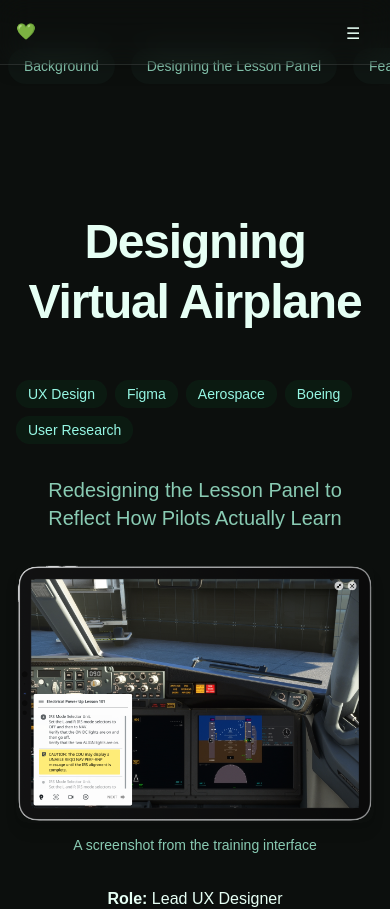
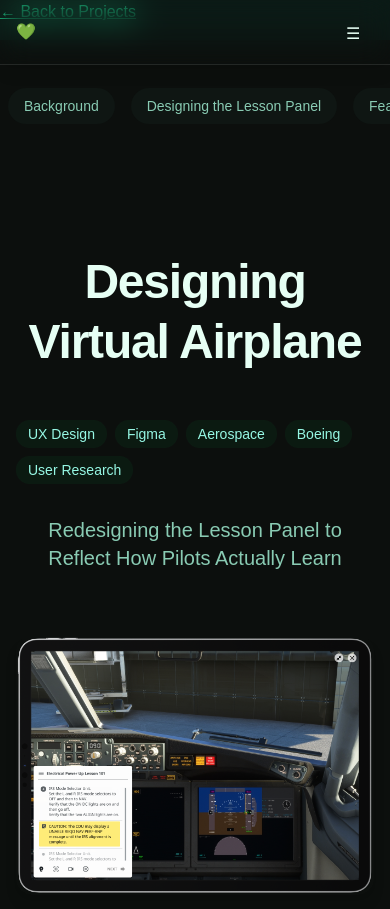
Before and after one commit to jordonaut/firstreactportfolio, a React (Vite) app: page /projects/virtual-airplane in a window 390 px wide. Shown: the top 909 px of the page. Built offline with nearby package versions, Linux system fonts and the light colour scheme.

Commit message:
First push of the day, adding updated stylings for the hero section.

```diff
--- a/src/components/caseStudies/VirtualAirplane.jsx
+++ b/src/components/caseStudies/VirtualAirplane.jsx
@@ -45,11 +45,19 @@
 
   return (
     <motion.div
-      initial={{ opacity: 0, y: 40 }}
-      animate={{ opacity: 1, y: 0 }}
-      exit={{ opacity: 0, y: -30 }}
-      transition={transition}
+      initial={{ opacity: 0, scale: 0.95 }}
+      animate={{ opacity: 1, scale: 1 }}
+      exit={{ opacity: 0, scale: 0.95 }}
+
     >
+        <button
+      onClick={() => navigate(-1)}
+      className="md:hidden text-[var(--color-accent)] underline mb-4"
+    >
+      ← Back to Projects
+    </button>
+
+
       <CaseStudyLayout>
         <motion.div layoutId={`card-${thisCase.slug}`}>
           <HeroSection
--- a/src/components/ui/HeroSection.jsx
+++ b/src/components/ui/HeroSection.jsx
@@ -1,3 +1,4 @@
+// HeroSection.jsx
 import { motion } from 'framer-motion';
 import { TagList } from '../../components/TagList';
 
@@ -13,9 +14,9 @@
   tags = [],
 }) => {
   return (
-    <section className="w-full py-24 px-0 sm:px-0 text-[var(--color-text)]">
-      <div className="max-w-screen-xl mx-auto space-y-8 px-4">
-        {/* Title & Subtitle */}
+    <section className="w-full py-24 px-0 text-[var(--color-text)] bg-[var(--color-bg)]">
+      <div className="max-w-screen-2xl mx-auto px-4 space-y-16">
+        {/* Title, Tags, Subtitle */}
         <div className="text-center space-y-8">
           {title && (
             <motion.h1
@@ -44,12 +45,12 @@
 
         {/* Hero Image */}
         {image && (
-          <div className="w-full px-0">
+          <div className="w-full">
             <motion.img
               layoutId={`image-${slug}`}
               src={image}
               alt={alt}
-              className="w-full h-auto rounded-xl shadow-lg"
+              className="w-full h-auto rounded-2xl shadow-lg"
             />
             {caption && (
               <p className="text-sm mt-3 text-[var(--color-text-secondary)] text-center">
@@ -59,7 +60,7 @@
           </div>
         )}
 
-        {/* Role and Tools */}
+        {/* Role & Tools */}
         {(role || tools) && (
           <div className="text-center space-y-2 max-w-xl mx-auto">
             {role && <p><strong>Role:</strong> {role}</p>}
--- a/src/main.jsx
+++ b/src/main.jsx
@@ -1,26 +1,30 @@
+// main.jsx
 import { StrictMode } from 'react';
 import { createRoot } from 'react-dom/client';
 import './index.css';
 import { BrowserRouter, Routes, Route, useLocation } from 'react-router-dom';
 import { AnimatePresence } from 'framer-motion';
+
 import App from './App.jsx';
 import VirtualAirplane from './components/caseStudies/VirtualAirplane.jsx';
 import VACDU from './components/caseStudies/vaCDU.jsx';
 
+// AnimatedRoutes is separated to enable AnimatePresence to wrap page transitions
 const AnimatedRoutes = () => {
   const location = useLocation();
 
   return (
-    <AnimatePresence mode="wait">
+    <AnimatePresence mode="wait" initial={false}>
       <Routes location={location} key={location.pathname}>
         <Route path="/" element={<App />} />
         <Route path="/projects/virtual-airplane" element={<VirtualAirplane />} />
-         <Route path="/virtual-airplane-cdu" element={<VACDU />} />
+        <Route path="/virtual-airplane-cdu" element={<VACDU />} />
       </Routes>
     </AnimatePresence>
   );
 };
 
+// Root render
 createRoot(document.getElementById('root')).render(
   <StrictMode>
     <BrowserRouter>
```
